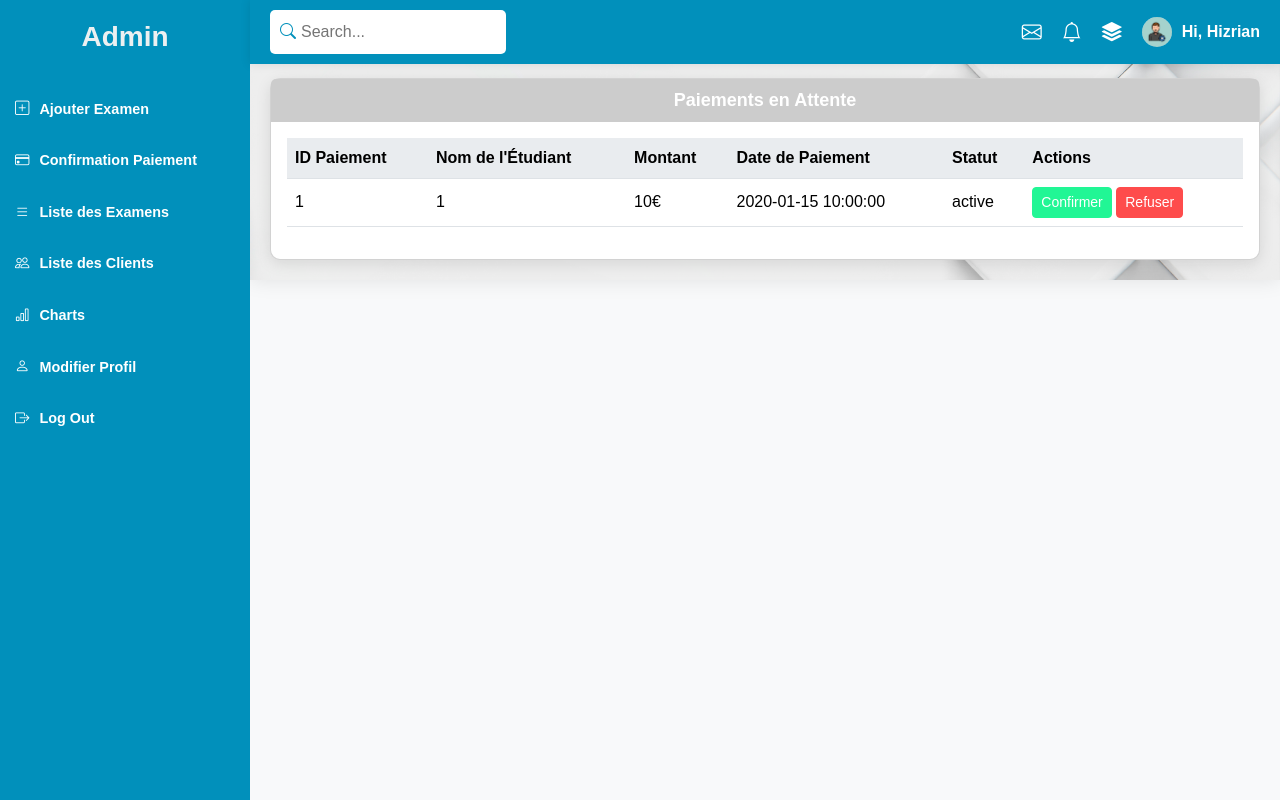
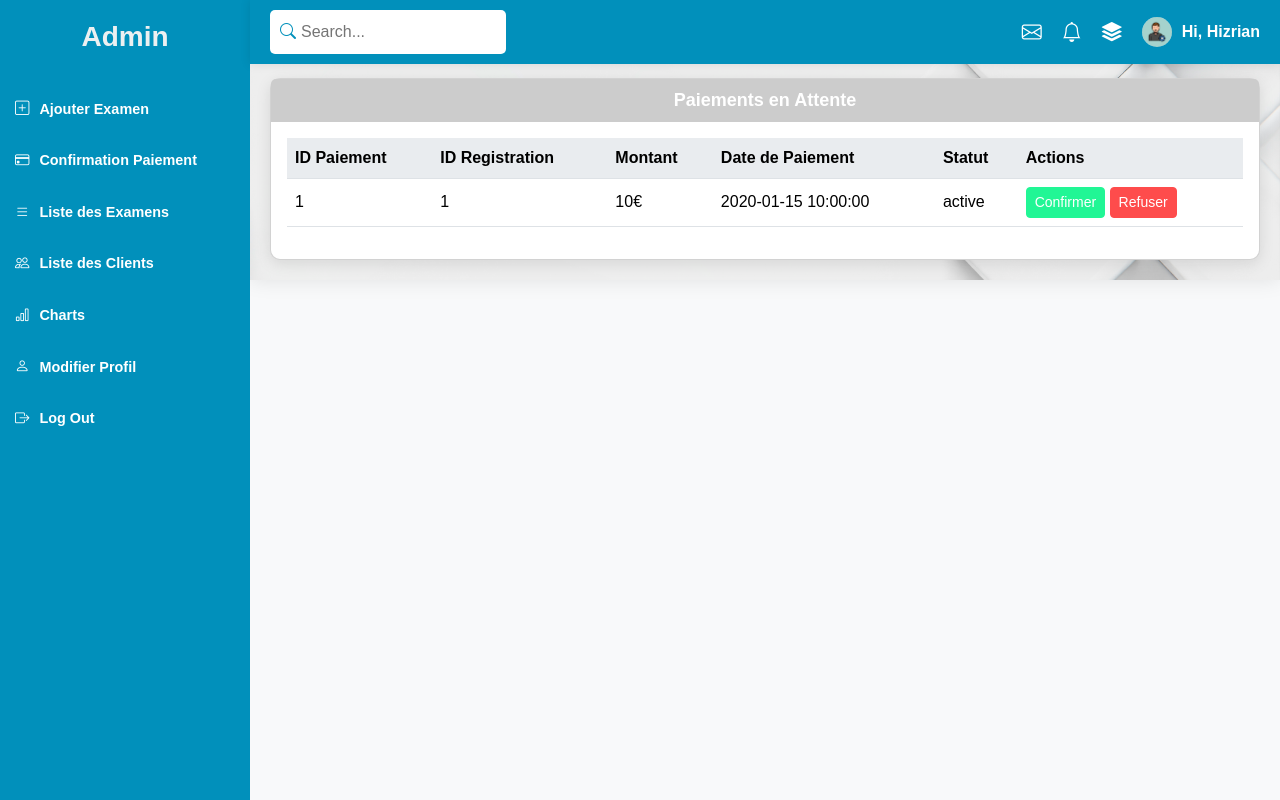
Before and after one commit to MohamedOuijjane/PlatformInscription, a CodeIgniter 4 app: the page made by app/Views/dashbord/confirmation_paiement.php in a window 1280 px wide. Run offline with PHP 8.4 and a stand-in for CodeIgniter, Linux system fonts and the light colour scheme; the template is opened without the code that fills it: most values are stand-ins (such as "Sample title", 1, 10 or a date in 2020); some libraries are stand-ins or nearby versions.

Commit message:
quelque modidification dans le table de confirmations Y.M Alles gut

```diff
--- a/app/Views/dashbord/confirmation_paiement.php
+++ b/app/Views/dashbord/confirmation_paiement.php
@@ -73,7 +73,7 @@
             <thead>
                 <tr>
                     <th>ID Paiement</th>
-                    <th>Nom de l'Étudiant</th>
+                    <th>ID Registration </th>
                     <th>Montant</th>
                     <th>Date de Paiement</th>
                     <th>Statut</th>
```
